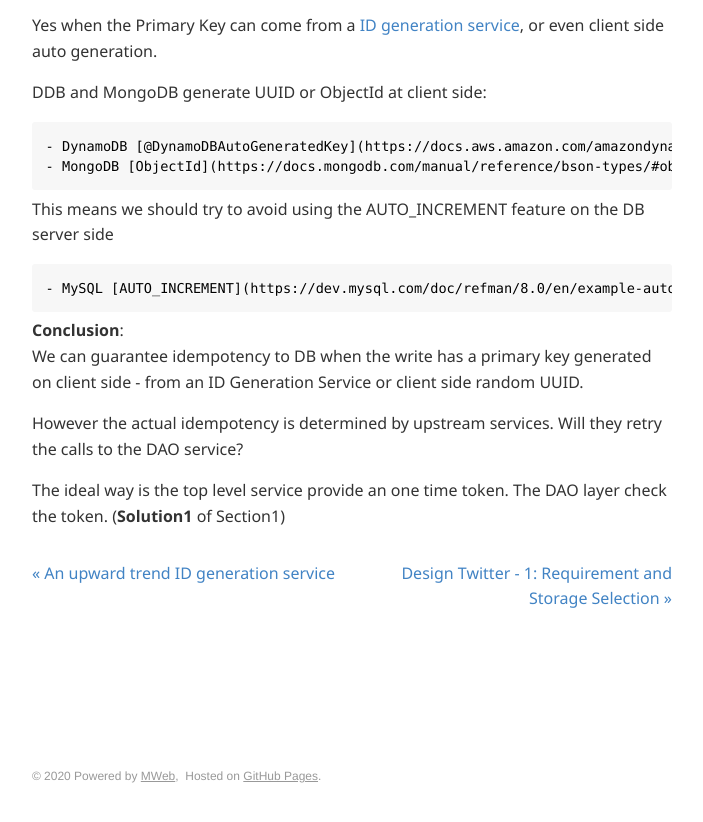
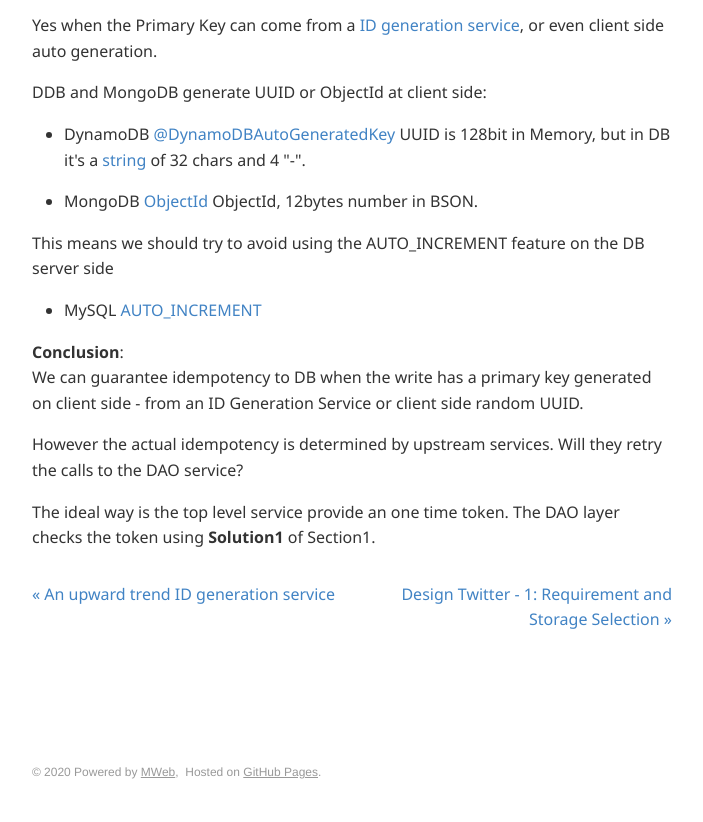
Before and after one commit to Guangtong/blog, a plain HTML site: page idempotency-of-a-put-request.html in a window 1280 px wide. Shown: the part 1910-2732 px from the top of the page, without its empty margins (73-776 px from the left). Drawn offline with Linux system fonts and the light colour scheme.

Commit message:
Publish 2020-07-11 13:33:03

```diff
--- a/idempotency-of-a-put-request.html
+++ b/idempotency-of-a-put-request.html
@@ -234,21 +234,23 @@ VALUES (1234567, 20, &quot;male&quot;, 1593684708)
 
 <p>DDB and MongoDB generate UUID or ObjectId at client side: </p>
 
-<pre><code class="language-text">- DynamoDB [@DynamoDBAutoGeneratedKey](https://docs.aws.amazon.com/amazondynamodb/latest/developerguide/DynamoDBMapper.Annotations.html#DynamoDBMapper.Annotations.DynamoDBAutoGeneratedKey) UUID is 128bit in Memory, but in DB it&#39;s a [string](https://docs.oracle.com/javase/6/docs/api/java/util/UUID.html#toString()) of 32 chars and 4 &quot;-&quot;.
-- MongoDB [ObjectId](https://docs.mongodb.com/manual/reference/bson-types/#objectid) ObjectId, 12bytes number in BSON.
-</code></pre>
+<ul>
+<li><p>DynamoDB <a href="https://docs.aws.amazon.com/amazondynamodb/latest/developerguide/DynamoDBMapper.Annotations.html#DynamoDBMapper.Annotations.DynamoDBAutoGeneratedKey">@DynamoDBAutoGeneratedKey</a> UUID is 128bit in Memory, but in DB it&#39;s a <a href="https://docs.oracle.com/javase/6/docs/api/java/util/UUID.html#toString()">string</a> of 32 chars and 4 &quot;-&quot;.</p></li>
+<li><p>MongoDB <a href="https://docs.mongodb.com/manual/reference/bson-types/#objectid">ObjectId</a> ObjectId, 12bytes number in BSON.</p></li>
+</ul>
 
 <p>This means we should try to avoid using the AUTO_INCREMENT feature on the DB server side</p>
 
-<pre><code class="language-text">- MySQL [AUTO_INCREMENT](https://dev.mysql.com/doc/refman/8.0/en/example-auto-increment.html)
-</code></pre>
+<ul>
+<li>MySQL <a href="https://dev.mysql.com/doc/refman/8.0/en/example-auto-increment.html">AUTO_INCREMENT</a></li>
+</ul>
 
 <p><strong>Conclusion</strong>: <br/>
 We can guarantee idempotency to DB when the write has a primary key generated on client side - from an ID Generation Service or client side random UUID. </p>
 
 <p>However the actual idempotency is determined by upstream services. Will they retry the calls to the DAO service? </p>
 
-<p>The ideal way is the top level service provide an one time token. The DAO layer check the token. (<strong>Solution1</strong> of Section1)</p>
+<p>The ideal way is the top level service provide an one time token. The DAO layer checks the token using <strong>Solution1</strong> of Section1.</p>
 
 
 
@@ -372,7 +374,7 @@ We can guarantee idempotency to DB when the write has a primary key generated on
   <div class="row">
    <p class="copyright">&copy; 2020
 Powered by <a target="_blank" href="http://www.mweb.im">MWeb</a>,&nbsp;
-Hosted on <a target="_blank" href="https://pages.github.com">GitHub Pages</a>.</p>
+Hosted on <a target="_blank" href="https://github.com/Guangtong/blog">GitHub Pages</a>.</p>
   </div>
 </div>
 
--- a/sitemap.xml
+++ b/sitemap.xml
@@ -2,7 +2,7 @@
 <urlset xmlns="http://www.sitemaps.org/schemas/sitemap/0.9">
 <url>
   <loc>https://swdev.online/</loc>
-  <lastmod>2020-07-11T13:29:49-07:00</lastmod>
+  <lastmod>2020-07-11T13:33:03-07:00</lastmod>
 </url>
 
 <url>
```
Also changed, not shown: StorageSystem.html (+1 -1 lines), SystemDesign.html (+1 -1 lines), all.html (+1 -1 lines), an-upward-trend-id-generation.html (+1 -1 lines), archives.html (+1 -1 lines), atom.xml (+9 -7 lines), design-twitter-using-no-sql-1.html (+1 -1 lines), future-topics.html (+1 -1 lines), index.html (+1 -1 lines), static-resources.html (+1 -1 lines).
